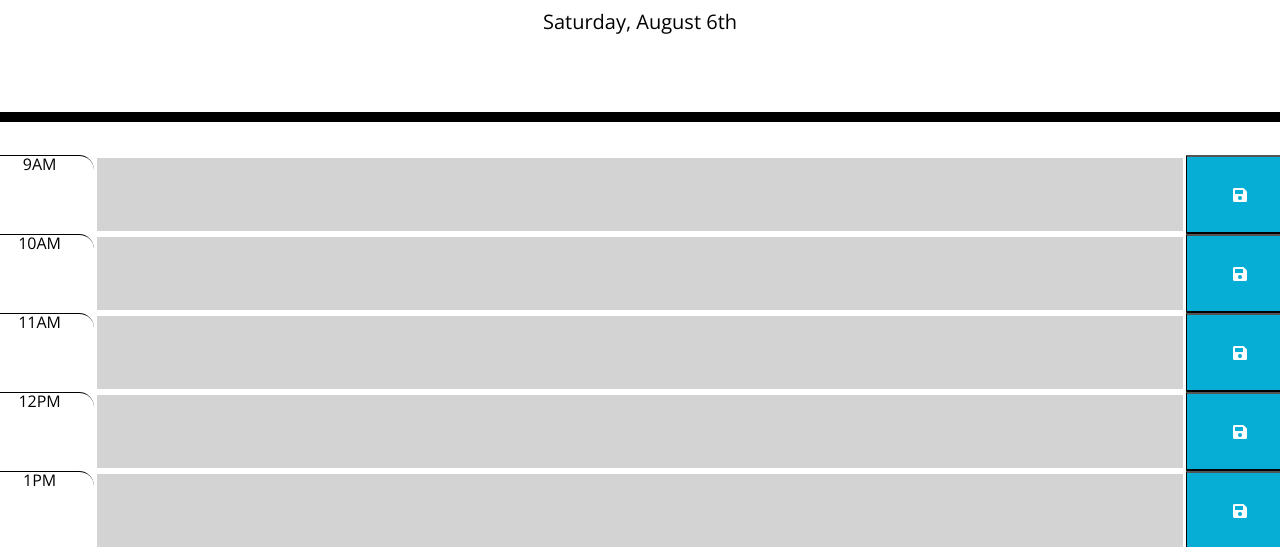
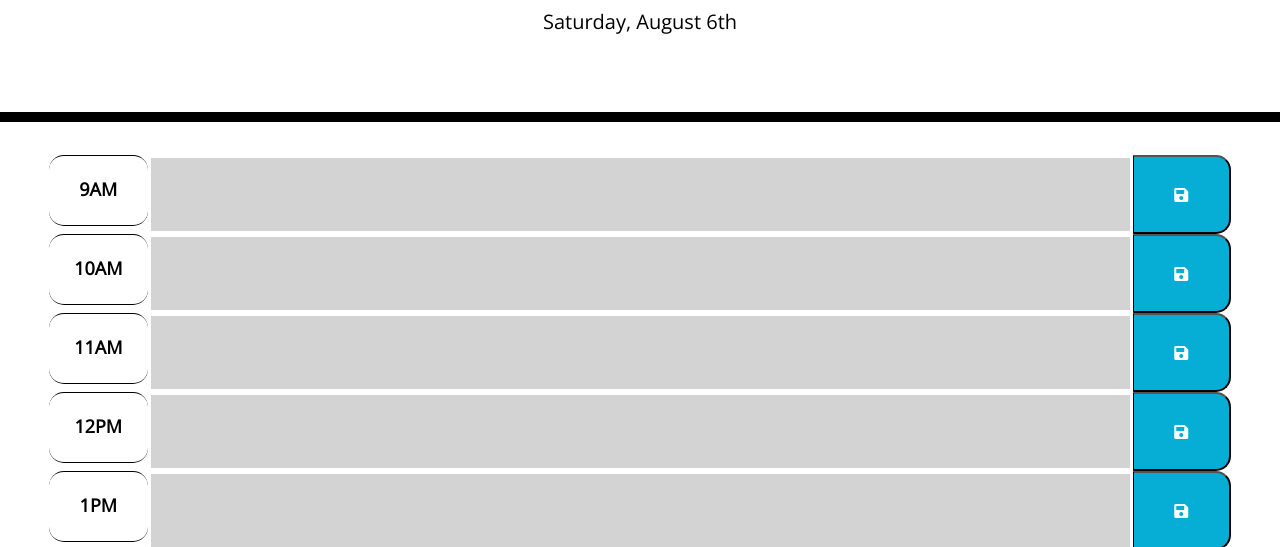
Before and after one commit to Herczt/Daily-Work-Scheduler, a plain HTML site: page Develop/index.html in a window 1280 px wide. Shown: the part 182-729 px from the top of the page. Drawn offline with nearby package versions, Linux system fonts and the light colour scheme.

Commit message:
final working application

```diff
--- a/Develop/style.css
+++ b/Develop/style.css
@@ -34,12 +34,18 @@ textarea {
   white-space: pre-wrap;
   height: 80px;
   border-top: 1px solid white;
+  padding-left: 5%;
+  padding-right: 5%;
 }
 
 .hour {
   background-color: #ffffff;
   color: #000000;
   border-top: 1px solid #000000;
+  border-bottom: 1px solid #000000;
+  padding-top: 2%;
+  font-size: large;
+  font-weight: bold;
 }
 
 .past {
```
Also changed, not shown: 2 other files.
